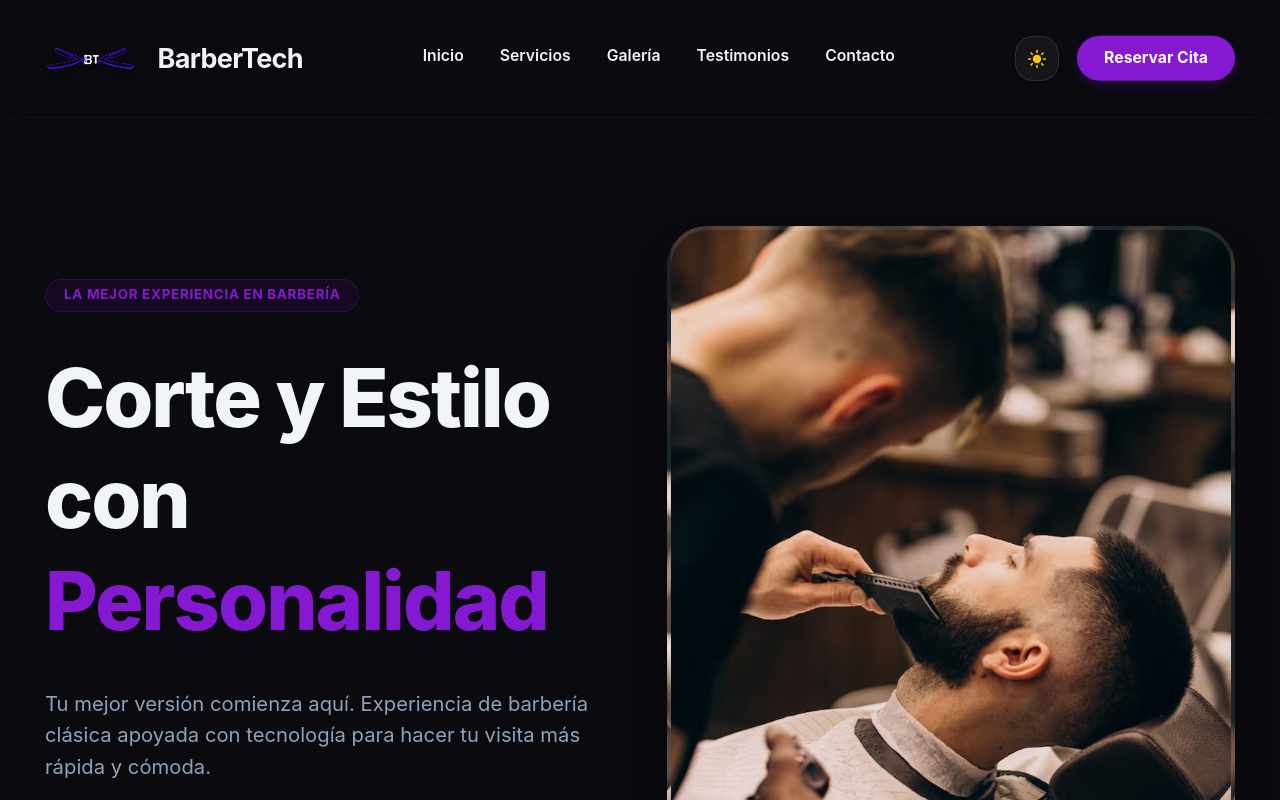
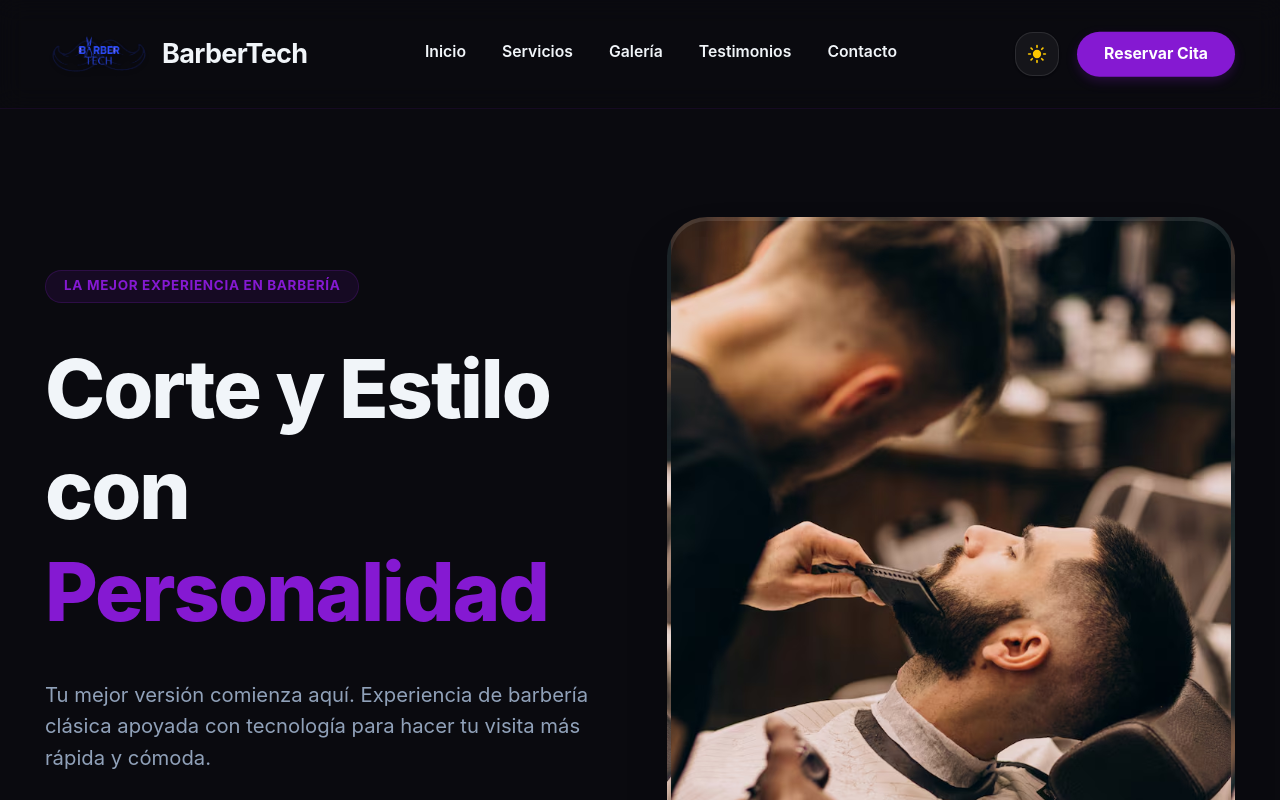
Before and after one commit to vemseb45/Barber_Tech_Frontend, a React (Vite) app: page / in a window 1280 px wide. Shown: the top 800 px of the page. Built offline with nearby package versions, Linux system fonts and the light colour scheme.

Commit message:
Arreglo logo Landing

```diff
--- a/src/pages/Landing.tsx
+++ b/src/pages/Landing.tsx
@@ -91,11 +91,11 @@ export default function Landing() {
       <header className="sticky top-0 z-50 w-full border-b border-primary/10 bg-white/80 backdrop-blur-md dark:bg-[#0a0a0f]/80 transition-colors duration-300">
         <div className="mx-auto flex max-w-7xl items-center justify-between px-4 py-3 sm:px-6 lg:px-10">
 
-          <motion.div variants={dropDownVariant} initial="hidden" animate="visible" className="flex items-center gap-2 sm:gap-3 shrink-0">
+          <motion.div variants={dropDownVariant} initial="hidden" animate="visible" className="flex items-center shrink-0">
             <img
               src="/Imagenes/Recurso 1.png"
               alt="BarberTech Logo"
-              className="w-12 h-12 sm:w-20 sm:h-20 object-contain drop-shadow-lg"
+              className="w-14 h-14 sm:w-24 sm:h-18 object-contain drop-shadow-lg"
             />
             <h1
               className="text-lg sm:text-2xl font-bold tracking-tight text-slate-900 dark:text-slate-100 ml-1 sm:ml-2"
@@ -155,7 +155,7 @@ export default function Landing() {
           </div>
         </div>
 
-        {/* Mobile Navbar Menu - Mejorado para ocupar pantalla completa si es necesario */}
+        {/* Responsive Navbar */}
         <motion.div
           initial={false}
           animate={{ height: isMobileMenuOpen ? 'auto' : 0, opacity: isMobileMenuOpen ? 1 : 0 }}
@@ -183,7 +183,7 @@ export default function Landing() {
       </header>
 
       <main className="flex-grow">
-        {/* Inicio / Hero */}
+        {/* Inicio */}
         <section className="relative overflow-hidden px-6 py-12 lg:px-10 lg:py-24" id="inicio">
           <div className="mx-auto max-w-7xl">
             <div className="grid gap-12 lg:grid-cols-2 lg:items-center">
@@ -207,7 +207,7 @@ export default function Landing() {
                 </motion.div>
               </motion.div>
 
-              {/* Imagen principal - Adaptada para móvil */}
+              {/* Imagen principal - Con responsive */}
               <motion.div initial={{ opacity: 0, x: 50 }} whileInView={{ opacity: 1, x: 0 }} viewport={{ once: true }} transition={{ duration: 0.8 }} className="relative mx-auto w-full max-w-md lg:max-w-none">
                 <div className="aspect-[4/5] w-full rounded-[32px] sm:rounded-[40px] bg-slate-200 bg-cover bg-center shadow-2xl transition-transform hover:scale-[1.02] duration-700 border-4 border-white dark:border-white/10" style={{ backgroundImage: 'url("/Imagenes/barbero1.avif")' }}></div>
 
@@ -240,7 +240,7 @@ export default function Landing() {
               </motion.div>
             </div>
 
-            {/* Slider en Movil */}
+            {/* Slider para responsive */}
             <div className="block md:hidden relative pt-2 pb-8">
               <div className="overflow-hidden">
                 <motion.div
@@ -292,7 +292,7 @@ export default function Landing() {
               </button>
             </div>
 
-            {/* Grid en Desktop */}
+            {/* Grid */}
             <div className="hidden md:grid gap-6 md:grid-cols-3">
               {servicesData.map((s, i) => (
                 <motion.div key={i} variants={fadeUpVariant} whileHover={{ y: -10 }} className="flex flex-col rounded-[32px] border border-black/5 dark:border-white/5 bg-slate-50 dark:bg-white/5 p-8 transition-all hover:shadow-2xl hover:border-primary/50 group">
@@ -311,7 +311,7 @@ export default function Landing() {
           </motion.div>
         </section>
 
-        {/* Galeria - Grid 2 columnas en movil */}
+        {/* Galeria - Grid 2 columnas responsive */}
         <section className="px-6 py-20 lg:px-10" id="galeria">
           <motion.div initial="hidden" whileInView="visible" viewport={{ once: true, margin: "-50px" }} variants={staggerContainer} className="mx-auto max-w-7xl">
             <div className="mb-12 flex flex-col md:flex-row md:items-end md:justify-between gap-6">
@@ -330,13 +330,14 @@ export default function Landing() {
           </motion.div>
         </section>
 
-        {/* Testimonios - 1 columna movil */}
+        {/* Testimonios - 1 columna responsive */}
         <section className="bg-primary/5 px-6 py-20 lg:px-10" id="testimonios">
           <motion.div initial="hidden" whileInView="visible" viewport={{ once: true, margin: "-50px" }} variants={staggerContainer} className="mx-auto max-w-7xl">
             <motion.h2 variants={fadeUpVariant} className="text-3xl font-extrabold text-slate-900 dark:text-slate-100 md:text-4xl mb-12 text-center">
               Lo que dicen nuestros clientes
             </motion.h2>
-            {/* Slider en Movil */}
+
+            {/* Slider para celulaar */}
             <div className="block md:hidden relative pt-2 pb-8">
               <div className="overflow-hidden">
                 <motion.div
@@ -388,7 +389,7 @@ export default function Landing() {
               </button>
             </div>
 
-            {/* Grid en Desktop */}
+            {/* Grid 2 */}
             <div className="hidden md:grid gap-6 md:grid-cols-3">
               {testimonialsData.map((t, idx) => (
                 <motion.div key={idx} variants={fadeUpVariant} whileHover={{ y: -5 }} className="rounded-3xl bg-white dark:bg-[#1a1a24] p-8 shadow-xl border border-black/5 dark:border-white/10 text-left">
@@ -407,7 +408,7 @@ export default function Landing() {
           </motion.div>
         </section>
 
-        {/* Contacto - Stacked en móvil */}
+        {/* Contacto - Responsive */}
         <section className="px-6 py-20 lg:px-10" id="contacto">
           <motion.div initial="hidden" whileInView="visible" viewport={{ once: true, margin: "-50px" }} variants={staggerContainer} className="mx-auto max-w-7xl">
             <div className="grid gap-12 lg:grid-cols-2">
```
Also changed, not shown: public/Imagenes/Recurso 1.png.
